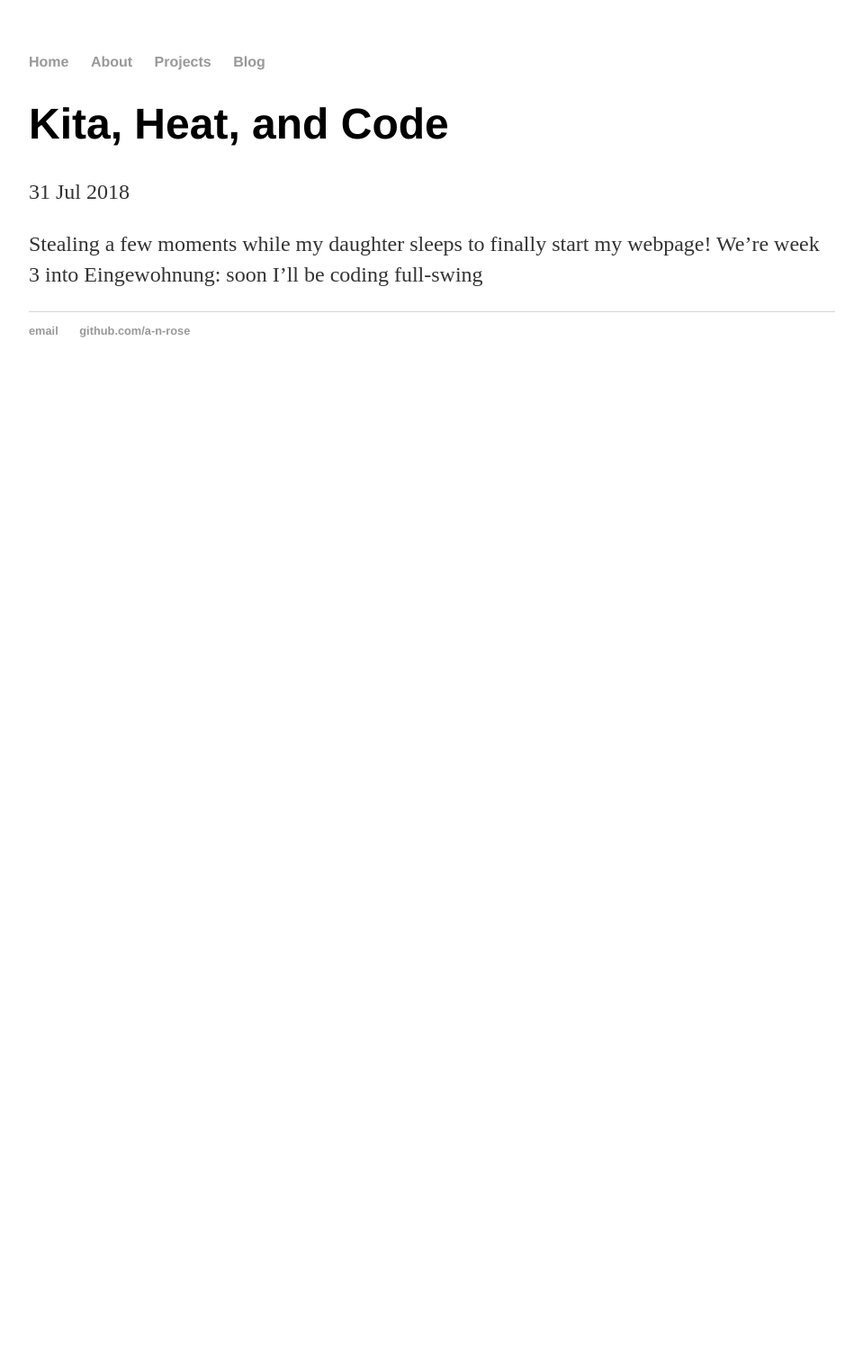
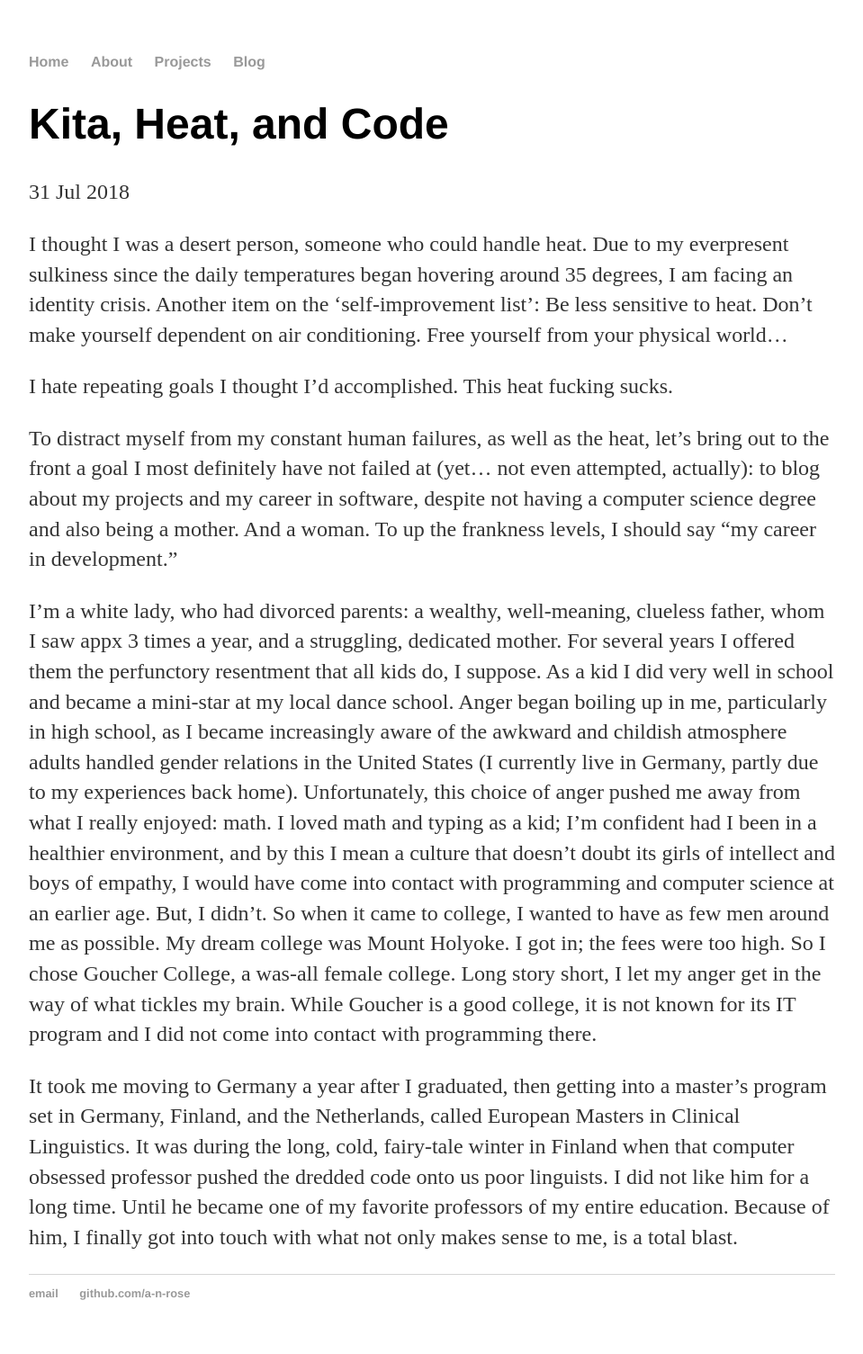
Before and after one commit to a-n-rose/a-n-rose.github.io, a Jekyll site: the page built from _posts/2018-07-31-kita-heat-code.md, in a window 1280 px wide. Shown: the whole page at 90% size, without its empty margins (160-1119 px from the left). Built offline with Jekyll 4.4.1, drawn with Linux system fonts in a browser that asks for light colours; before the commit the page ends 900 px from its top, so only the background shows below that.

Commit message:
Update 2018-07-31-kita-heat-code.md
First blog

```diff
--- a/_posts/2018-07-31-kita-heat-code.md
+++ b/_posts/2018-07-31-kita-heat-code.md
@@ -4,4 +4,12 @@ title: "Kita, Heat, and Code"
 date: 2018-07-31
 ---
 
-Stealing a few moments while my daughter sleeps to finally start my webpage! We're week 3 into Eingewohnung: soon I'll be coding full-swing
+I thought I was a desert person, someone who could handle heat. Due to my everpresent sulkiness since the daily temperatures began hovering around 35 degrees, I am facing an identity crisis. Another item on the 'self-improvement list': Be less sensitive to heat.  Don't make yourself dependent on air conditioning. Free yourself from your physical world...
+
+I hate repeating goals I thought I'd accomplished. This heat fucking sucks.
+
+To distract myself from my constant human failures, as well as the heat, let's bring out to the front a goal I most definitely have not failed at (yet... not even attempted, actually): to blog about my projects and my career in software, despite not having a computer science degree and also being a mother. And a woman. To up the frankness levels, I should say "my career in development."
+
+I'm a white lady, who had divorced parents: a wealthy, well-meaning, clueless father, whom I saw appx 3 times a year, and a struggling, dedicated mother. For several years I offered them the perfunctory resentment that all kids do, I suppose. As a kid I did very well in school and became a mini-star at my local dance school. Anger began boiling up in me, particularly in high school, as I became increasingly aware of the awkward and childish atmosphere adults handled gender relations in the United States (I currently live in Germany, partly due to my experiences back home). Unfortunately, this choice of anger pushed me away from what I really enjoyed: math. I loved math and typing as a kid; I'm confident had I been in a healthier environment, and by this I mean a culture that doesn't doubt its girls of intellect and boys of empathy, I would have come into contact with programming and computer science at an earlier age. But, I didn't. So when it came to college, I wanted to have as few men around me as possible. My dream college was Mount Holyoke. I got in; the fees were too high. So I chose Goucher College, a was-all female college. Long story short, I let my anger get in the way of what tickles my brain. While Goucher is a good college, it is not known for its IT program and I did not come into contact with programming there.
+
+It took me moving to Germany a year after I graduated, then getting into a master's program set in Germany, Finland, and the Netherlands, called European Masters in Clinical Linguistics. It was during the long, cold, fairy-tale winter in Finland when that computer obsessed professor pushed the dredded code onto us poor linguists. I did not like him for a long time. Until he became one of my favorite professors of my entire education. Because of him, I finally got into touch with what not only makes sense to me, is a total blast.
```
